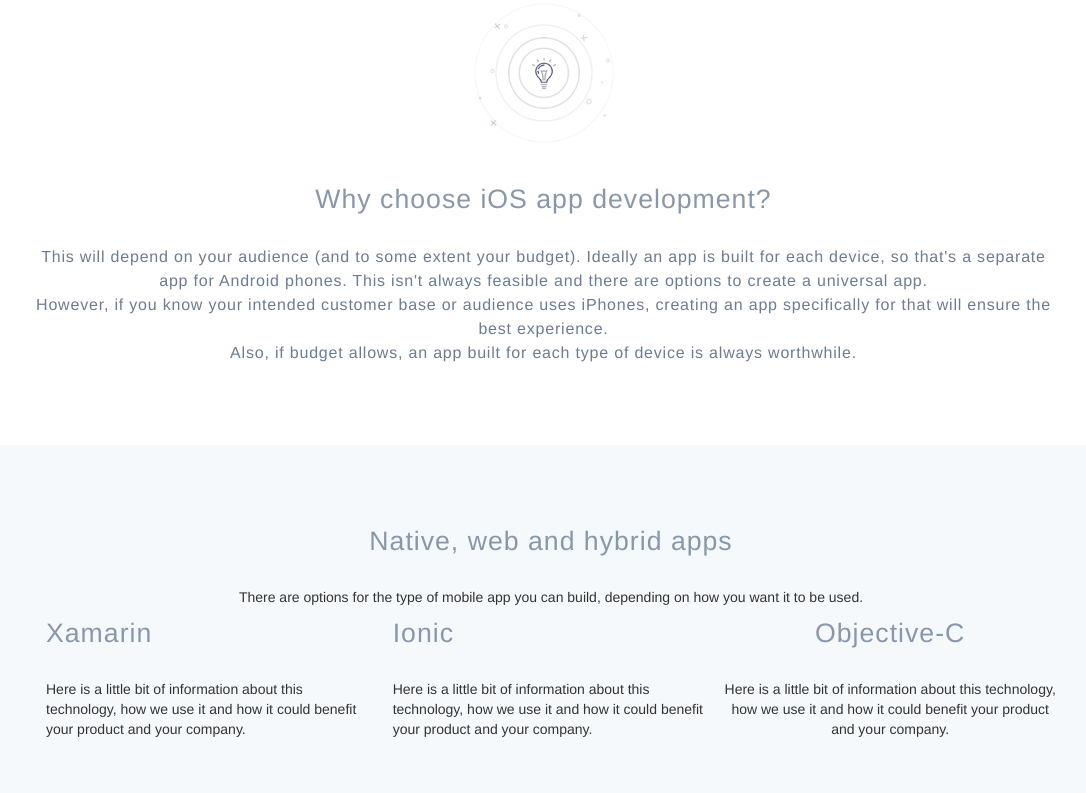
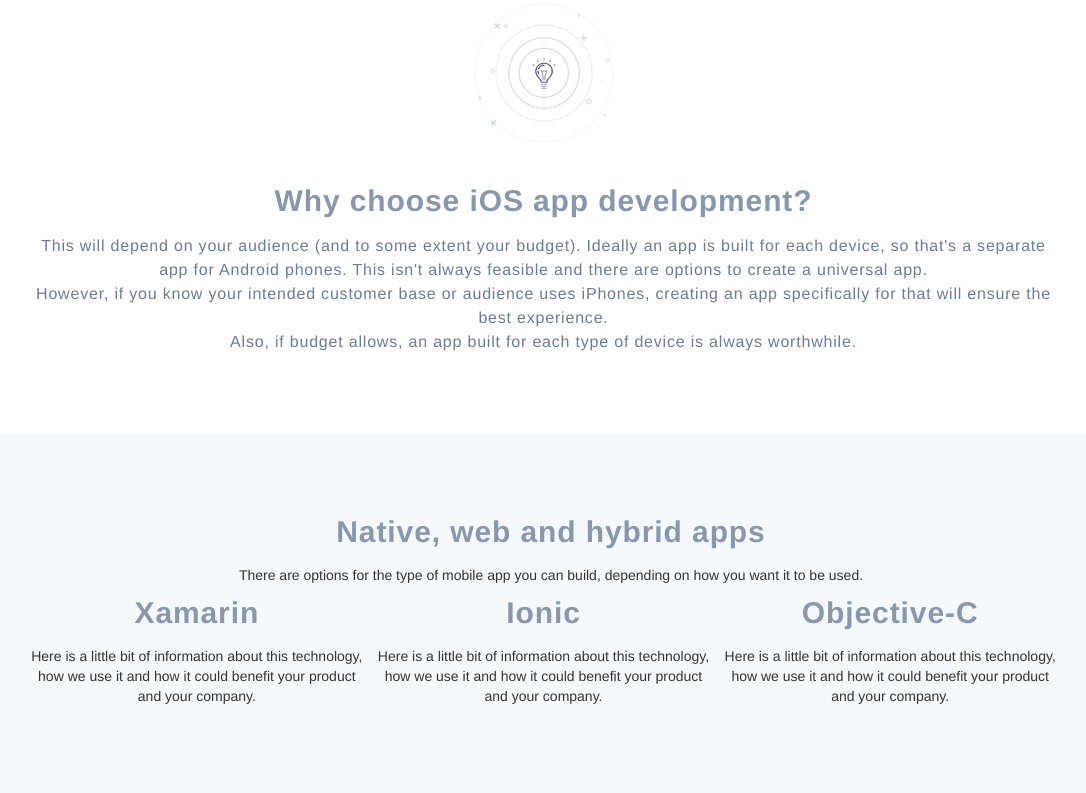
Before and after one commit to daneastpoint/daneastpoint.github.io, a plain HTML site: page ios-app-development.html in a window 1280 px wide. Shown: the part 874-1667 px from the top of the page, without its empty margins (89-1175 px from the left). Drawn offline with nearby package versions, Linux system fonts and the light colour scheme.

Commit message:
added new greybg h2 style

```diff
--- a/ios-app-development.html
+++ b/ios-app-development.html
@@ -158,12 +158,12 @@
                 <h2>Native, web and hybrid apps</h2>
                 <p>There are options for the type of mobile app you can build, depending on how you want it to be used.</p>
             </div>
-            <div class="col-lg-4 col-md-4 col-sm-12 col-xs-12 paddingleft">
+            <div class="col-lg-4 col-md-4 col-sm-12 col-xs-12 paddingleft" style="text-align: center;padding-left: 0px;">
                 <!--<img src="Xamarin-logo.png" width="140px" height="auto" />-->
                     <h2>Xamarin</h2>
                     <p>Here is a little bit of information about this technology, how we use it and how it could benefit your product and your company.</p>
             </div>
-            <div class="col-lg-4 col-md-4 col-sm-12 col-xs-12 paddingleft">
+            <div class="col-lg-4 col-md-4 col-sm-12 col-xs-12 paddingleft" style="text-align: center;padding-left: 0px;">
                 <!--<img src="Ionic_Logo.svg.png" width="140px" height="auto" />-->
                     <h2>Ionic</h2>
                     <p>Here is a little bit of information about this technology, how we use it and how it could benefit your product and your company.</p>
--- a/style.css
+++ b/style.css
@@ -250,12 +250,18 @@
     margin: 0px;
 }
 .whitebg h2, .greybg h2 {
-    color: #8898aa;
+    /*color: #8898aa;
     font-size: 20pt;
     font-weight: 200;
     line-height: 24pt;
     letter-spacing: 1px;
-    margin: 0px 0px 30px 0px;
+    margin: 0px 0px 30px 0px;*/
+    color: #8898aa;
+    font-size: 30px;
+    font-weight: 600;
+    line-height: 36px;
+    letter-spacing: 0.03em;
+    margin: 0px 0px 15px 0px;
 }
 .whitebg h3 {
     color: #8898aa;
```
